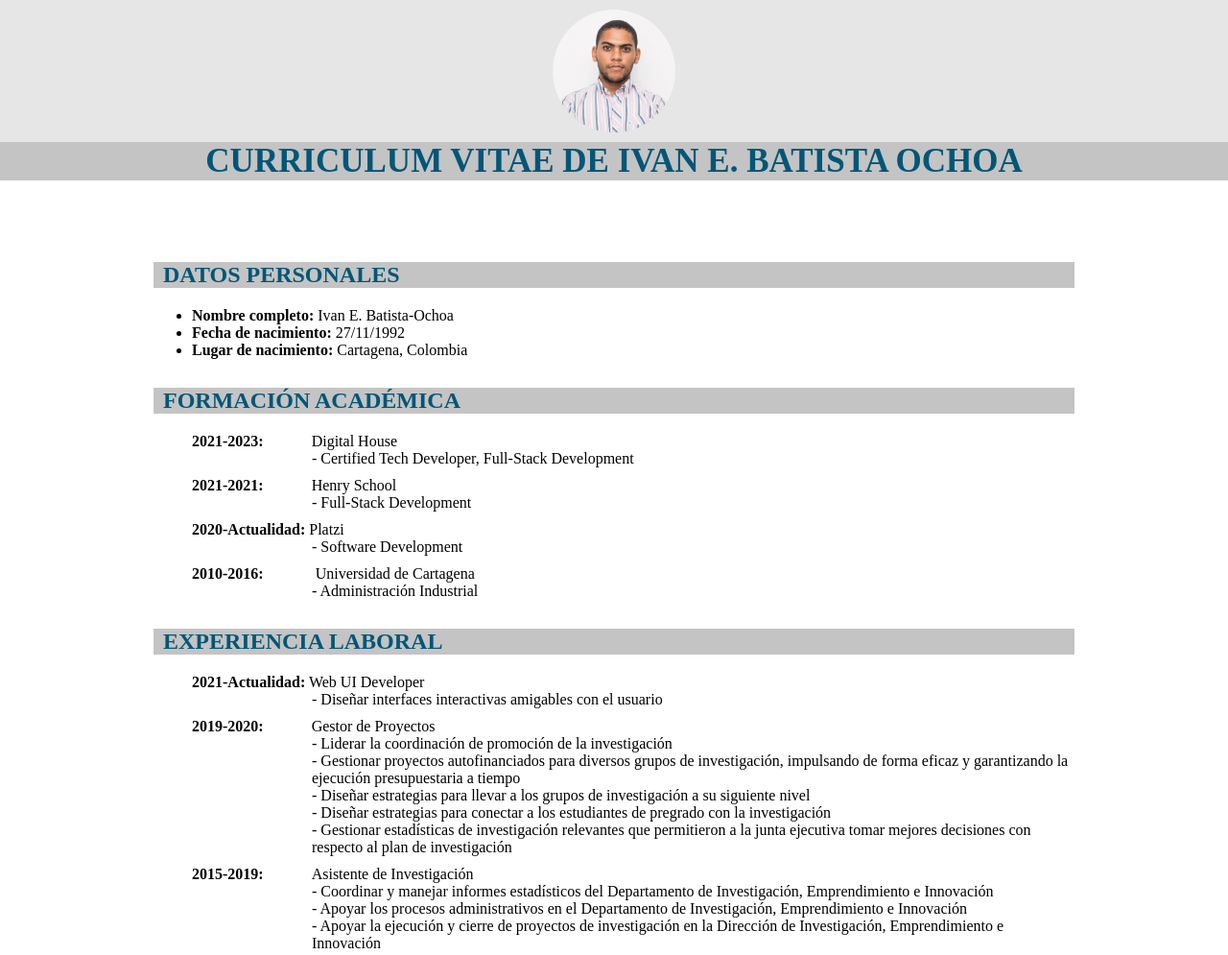
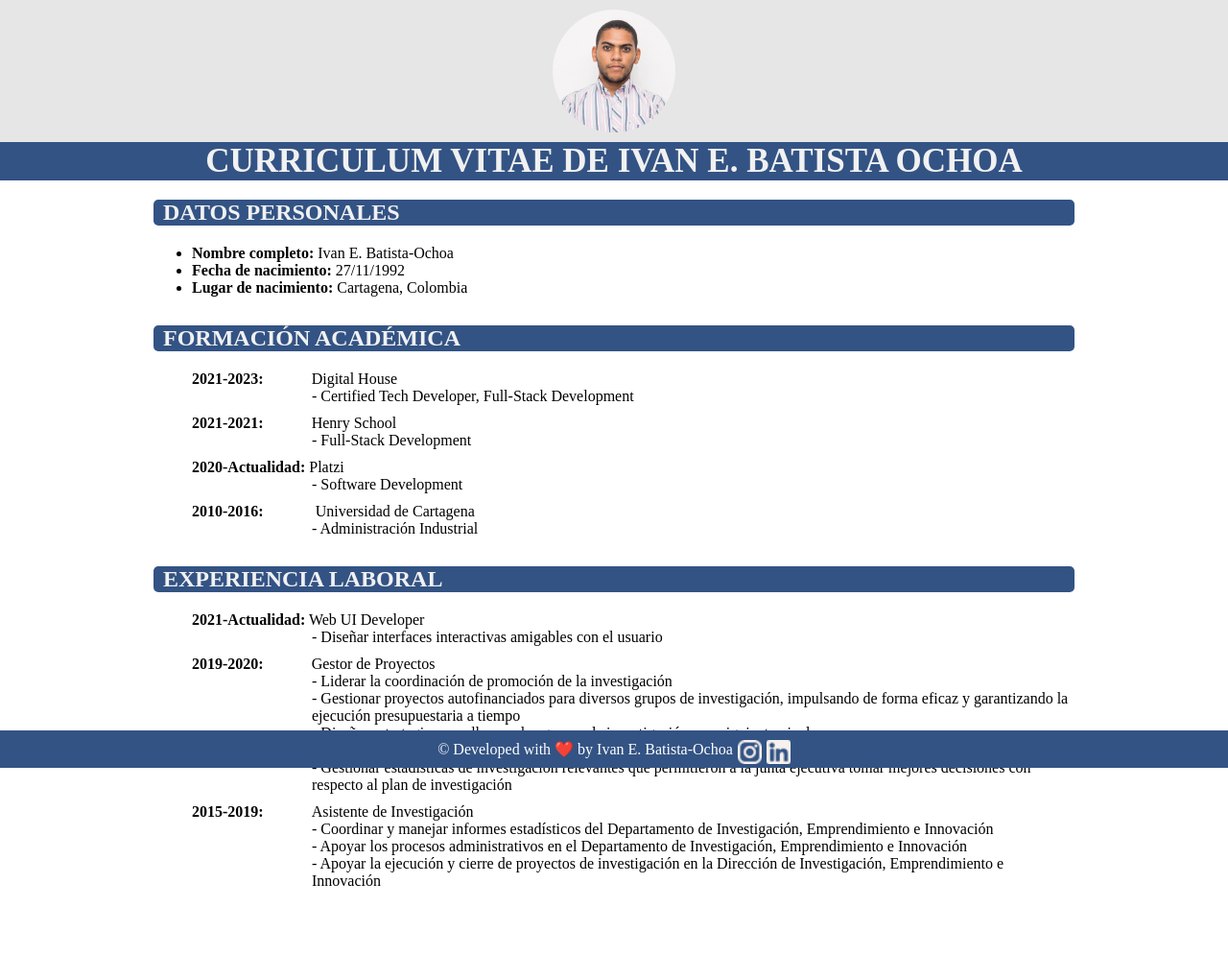
Before and after one commit to ivanbatistao/cv-template, a plain HTML site: page index.html in a window 1280 px wide. Shown: the top 995 px of the page at 96% size. Drawn offline with Linux system fonts and the light colour scheme.

Commit message:
Agrega estilos al footer y cambia la fuente (tipo de letra)

```diff
--- a/css/styles.css
+++ b/css/styles.css
@@ -1,6 +1,6 @@
 body {
-  font-family: "Times New Roman", Times, serif;
   box-sizing: border-box;
+  font-family: "EB Garamond", serif;
   margin: 0;
   padding: 0;
 }
@@ -22,15 +22,19 @@ body {
 
 /* estilos título principal */
 .main-title {
-  background-color: #c4c4c4;
-  color: #005677;
+  background-color: rgb(51, 83, 132);
+  color: #f1f1f1;
   font-size: 35px;
   margin-top: 0;
-  margin-bottom: 85px;
+  margin-bottom: 20px;
   text-align: center;
 }
 
 /* estilos sección principal */
+main {
+  padding-bottom: 40px;
+}
+
 section {
   margin-left: auto;
   margin-right: auto;
@@ -38,9 +42,27 @@ section {
   width: 75%;
 }
 
+section a {
+  color: #000;
+  border: 2px solid rgb(51, 83, 132);;
+  border-radius: 5px;
+  display: block;
+  margin-left: auto;
+  margin-right: auto;
+  text-align: center;
+  text-decoration: none;
+  width: 20%;
+}
+
+section a:hover {
+  background-color: #e6e6e6;
+  cursor: pointer;
+}
+
 h2 {
-  background-color: #c4c4c4;
-  color: #005677;
+  background-color: rgb(51, 83, 132);
+  border-radius: 5px;
+  color: #f1f1f1;
   padding-left: 10px;
 }
 
@@ -73,16 +95,22 @@ div {
 
 /* estilos del footer */
 footer {
-    background-color: #005677;
+  background-color: rgb(51, 83, 132);
+  bottom: 0;
   display: flex;
+  height: fit-content;
   justify-content: center;
+  align-items: center;
+  left: 0;
+  position: fixed;
+  width: 100%;
 }
 
 footer p {
   color: #fff;
+  margin: 0;
+  padding: 0;
   text-align: center;
-    padding-top: 5px;
-    padding-bottom: 5px;
 }
 
 footer a {
@@ -90,3 +118,7 @@ footer a {
   margin-top: 10px;
   margin-left: 5px;
 }
+
+footer a img {
+  width: 25px;
+}
```
Lines whose indentation alone changed are shown as unchanged.
